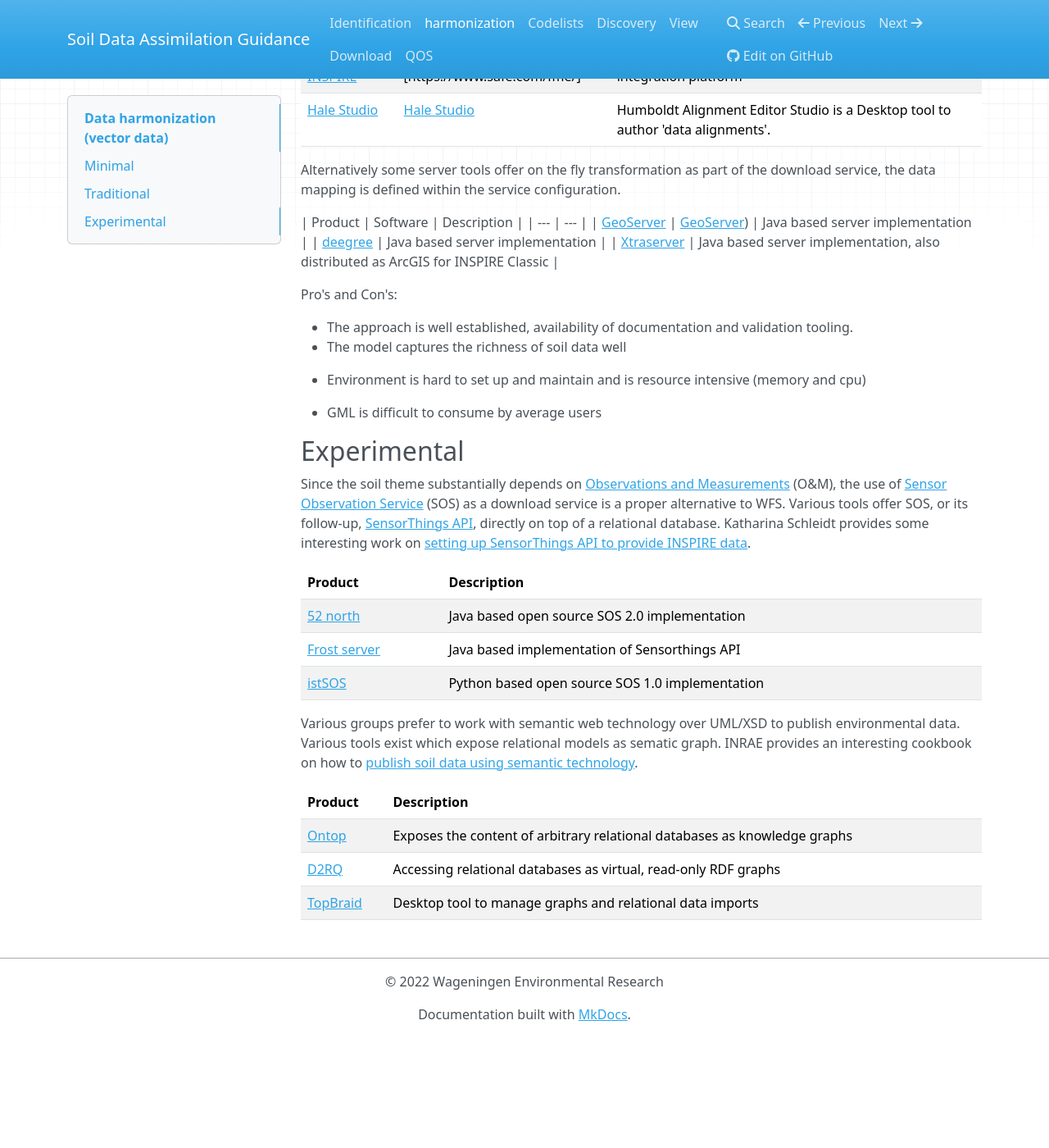
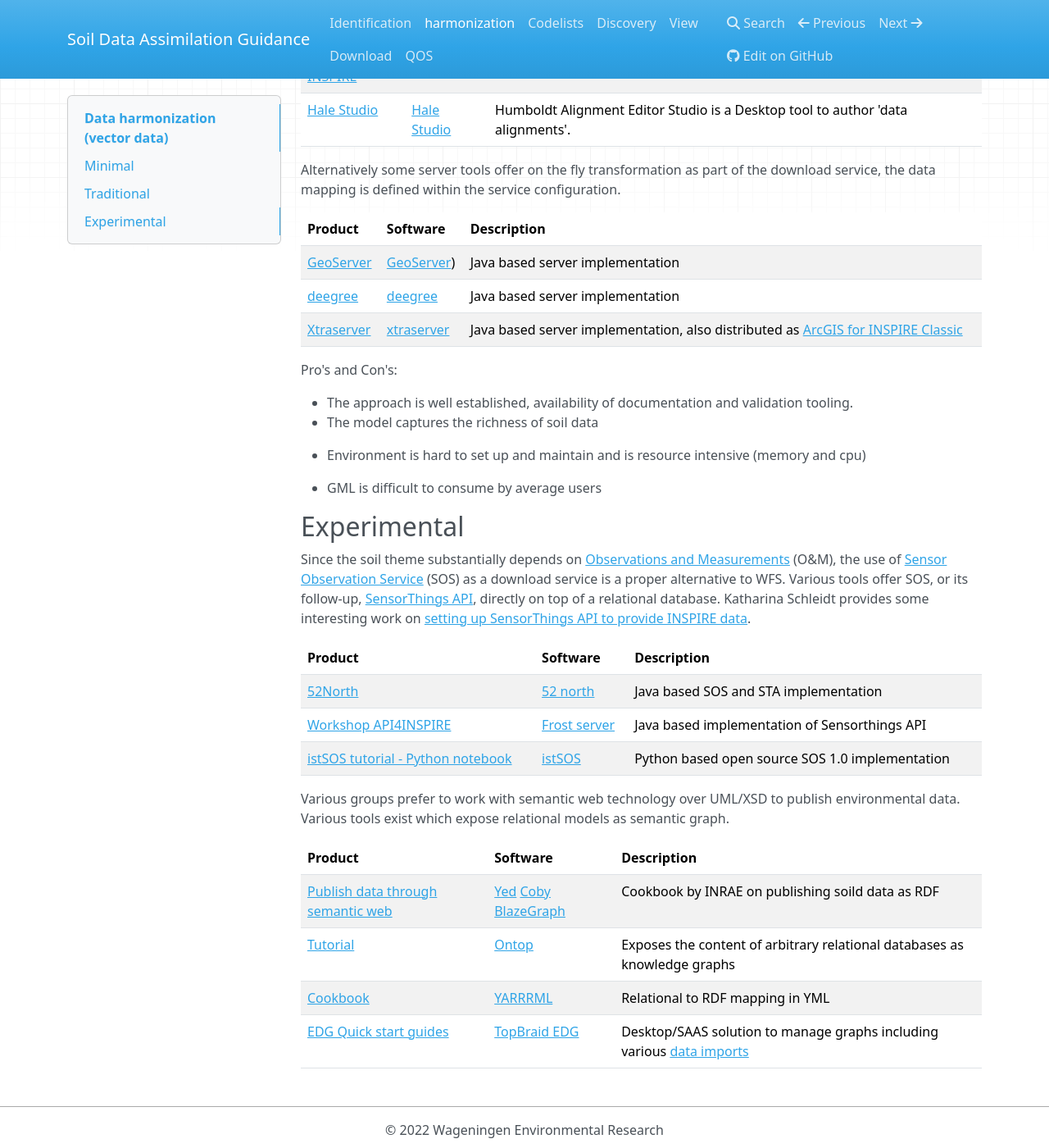
Before and after one commit to ejpsoil/soildata-assimilation-guidance, an MkDocs documentation site: the page built from docs/etl.md, in a window 1280 px wide and 1400 px high, scrolled down 1069 px. Shown: the whole window at 82% size. Built offline with MkDocs 1.6.1, drawn with Linux system fonts in a browser that asks for light colours; nearby versions of some CDN libraries; before the commit the page ends 2334 px from its top, so only the background shows below that.

Commit message:
add 52 north, extend deegree

```diff
--- a/docs/etl.md
+++ b/docs/etl.md
@@ -29,21 +29,21 @@
 
 | Cookbook | Software | Description |
 | --- | --- | --- |
-| [FME & INSPIRE](https://www.safe.com/integrate/inspire-gml/) | (FME)[https://www.safe.com/fme/] | Feature Manipulation Engine is a visually oriented data integration platform |
+| [FME & INSPIRE](https://www.safe.com/integrate/inspire-gml/) | [FME](https://www.safe.com/fme/) | Feature Manipulation Engine is a visually oriented data integration platform |
 | [Hale Studio](tools/hale.md) | [Hale Studio](https://wetransform.to/halestudio/) | Humboldt Alignment Editor Studio is a Desktop tool to author 'data alignments'. |
 
 Alternatively some server tools offer on the fly transformation as part of the download service, the data mapping is defined within the service configuration.
 
 | Product | Software | Description |
-| --- | --- |
+| --- | --- | --- |
 | [GeoServer](tools/geoserver.md) | [GeoServer](https://geoserver.org)) | Java based server implementation |
-| [deegree](tools/deegree.md) | Java based server implementation |
-| [Xtraserver](tools/xtraserver.md) | Java based server implementation, also distributed as ArcGIS for INSPIRE Classic |
+| [deegree](tools/deegree.md) | [deegree](https://www.deegree.org) |  Java based server implementation |
+| [Xtraserver](tools/xtraserver.md) | [xtraserver](https://www.interactive-instruments.de/en/xtraserver/)  | Java based server implementation, also distributed as [ArcGIS for INSPIRE Classic](https://enterprise.arcgis.com/en/inspire/10.8/get-started/what-is-arcgis-for-inspire.htm) |
 
 Pro's and Con's:
 
 - The approach is well established, availability of documentation and validation tooling.
-- The model captures the richness of soil data well
+- The model captures the richness of soil data
 
 - Environment is hard to set up and maintain and is resource intensive (memory and cpu)
 - GML is difficult to consume by average users
@@ -52,16 +52,17 @@
 
 Since the soil theme substantially depends on [Observations and Measurements](https://www.ogc.org/standards/om) (O&M), the use of [Sensor Observation Service](https://www.ogc.org/standards/sos) (SOS) as a download service is a proper alternative to WFS. Various tools offer SOS, or its follow-up, [SensorThings API](https://www.ogc.org/standards/sensorthings), directly on top of a relational database. Katharina Schleidt provides some interesting work on [setting up SensorThings API to provide INSPIRE data](http://www.datacove.eu/inspire/).
 
-| Product | Description |
-| --- | --- |
-| [52 north](https://52north.org/software/software-projects/sos/) | Java based open source SOS 2.0 implementation |
-| [Frost server](https://fraunhoferiosb.github.io/FROST-Server/) | Java based implementation of Sensorthings API |
-| [istSOS](http://istsos.org/) | Python based open source SOS 1.0 implementation |
+| Product | Software | Description |
+| --- | --- | --- |
+| [52North](tools/52north.md) | [52 north](https://52north.org/software/software-projects/sos/) | Java based SOS and STA implementation |
+| [Workshop API4INSPIRE](https://datacoveeu.github.io/API4INSPIRE/dissemination/Workshop-2020-11-19.html) | [Frost server](https://fraunhoferiosb.github.io/FROST-Server/) | Java based implementation of Sensorthings API |
+| [istSOS tutorial - Python notebook](https://sourceforge.net/projects/istsos/files/Tutorials/) | [istSOS](http://istsos.org/) | Python based open source SOS 1.0 implementation |
 
-Various groups prefer to work with semantic web technology over UML/XSD to publish environmental data. Various tools exist which expose relational models as sematic graph. INRAE provides an interesting cookbook on how to [publish soil data using semantic technology](https://doi.org/10.15454/YJLFZI).
+Various groups prefer to work with semantic web technology over UML/XSD to publish environmental data. Various tools exist which expose relational models as semantic graph.
 
-| Product | Description |
-| --- | --- |
-| [Ontop](https://ontop-vkg.org/) | Exposes the content of arbitrary relational databases as knowledge graphs |
-| [D2RQ](http://d2rq.org/) | Accessing relational databases as virtual, read-only RDF graphs |
-| [TopBraid](https://www.topquadrant.com/doc/7.1/scripting/importing.html) | Desktop tool to manage graphs and relational data imports |
+| Product | Software | Description |
+| --- | --- | --- |
+| [Publish data through semantic web](https://doi.org/10.15454/YJLFZI) | [Yed](https://www.yworks.com/products/yed) [Coby](https://forgemia.inra.fr/anaee-dev/coby) [BlazeGraph](https://blazegraph.com/) | Cookbook by INRAE on publishing soild data as RDF |
+| [Tutorial](https://ontop-vkg.org/tutorial/) | [Ontop](https://ontop-vkg.org/) | Exposes the content of arbitrary relational databases as knowledge graphs |
+| [Cookbook](tools\yarrrml.md) | [YARRRML](https://rml.io/yarrrml/) | Relational to RDF mapping in YML |
+| [EDG Quick start guides](https://archive.topquadrant.com/doc/7.4/quick_start_guides/index.html) | [TopBraid EDG](https://www.topquadrant.com) | Desktop/SAAS solution to manage graphs including various [data imports](https://www.topquadrant.com/doc/7.4/scripting/importing.html) |
```
Also changed, not shown: docs/tools/52north.md (added, +5 -0 lines), docs/tools/deegree.md (+25 -1 lines).
